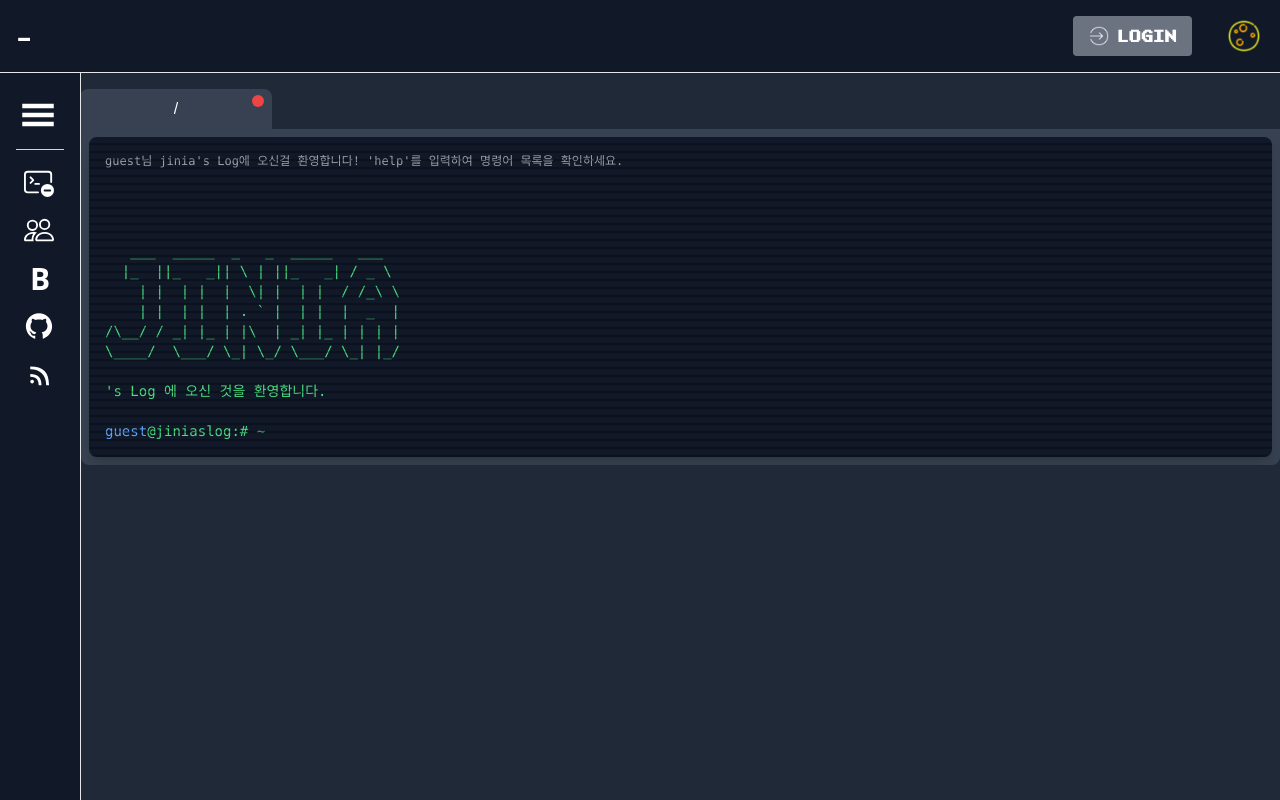
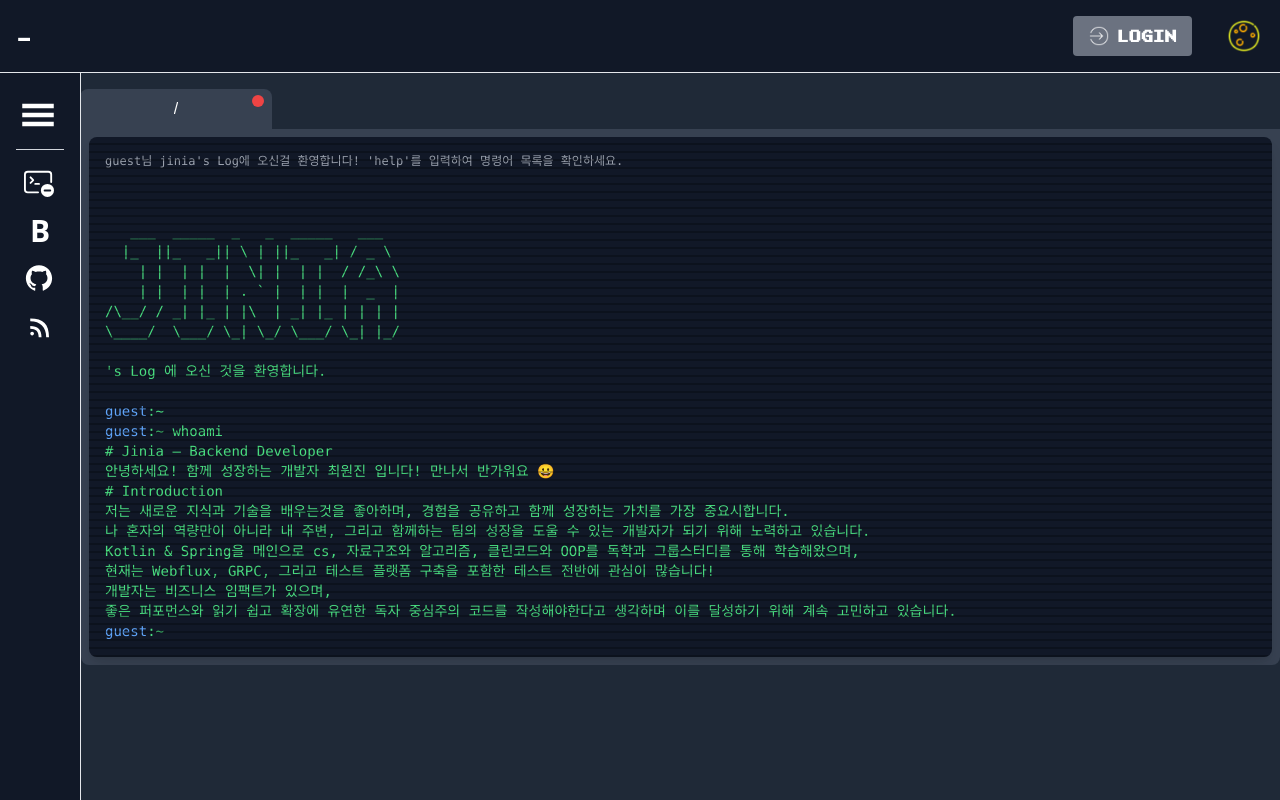
Before and after one commit to jinia91/blog-front, a Next.js app: page / in a window 1280 px wide. Built offline with nearby package versions, Linux system fonts and the light colour scheme; no server answers; a web font is replaced by a local one.

Commit message:
about 제거 및 whoami 커맨드 추가

```diff
--- a/app/(layout)/(components)/(sidebar)/side-bar-items.ts
+++ b/app/(layout)/(components)/(sidebar)/side-bar-items.ts
@@ -1,5 +1,5 @@
 import { AiFillGithub, AiOutlineFileText } from 'react-icons/ai'
-import { BsPeople, BsTerminalDash } from 'react-icons/bs'
+import { BsTerminalDash } from 'react-icons/bs'
 import { Auth } from '../../../login/(domain)/session'
 import { BlogIcon } from './blog-icon'
 import { RssIcon } from './rss-feed-icon'
@@ -10,13 +10,6 @@ export const sideBarItems = [
     name: 'Home',
     href: '/',
     icon: BsTerminalDash,
-    auth: Auth.Guest,
-    type: 'app'
-  },
-  {
-    name: 'About',
-    href: '/about',
-    icon: BsPeople,
     auth: Auth.Guest,
     type: 'app'
   },
--- a/app/(main)/(terminal)/components/command-line/command-line.tsx
+++ b/app/(main)/(terminal)/components/command-line/command-line.tsx
@@ -1,5 +1,5 @@
 'use client'
-import React, { type KeyboardEvent } from 'react'
+import React, { type KeyboardEvent, useEffect } from 'react'
 import { useCommandNavigate } from '../../usecase/command-navigator-usecases'
 import { terminalAtom, useCommandHandle } from '../../usecase/command-handle-usecases'
 import { useAtom } from 'jotai'
@@ -13,6 +13,7 @@ export const CommandLine: React.FC<TerminalInputProps> = ({ username, inputRef }
   const { navigate } = useCommandNavigate()
   const { handleCommand } = useCommandHandle()
   const [context, setContext] = useAtom(terminalAtom)
+
   const handleKeyPress = async (e: KeyboardEvent<HTMLInputElement>): Promise<void> => {
     if (e.key === 'Enter') {
       await handleCommand(username)
@@ -23,12 +24,26 @@ export const CommandLine: React.FC<TerminalInputProps> = ({ username, inputRef }
     }
   }
 
+  useEffect(() => {
+    if (context.processContext === null && !context.isInitialLoad) {
+      setContext((prevContext) => ({
+        ...prevContext,
+        currentInput: 'whoami',
+        isInitialLoad: true
+      }))
+    }
+    // 강제로 일정시간 지연
+    setTimeout(() => {
+      handleCommand(username).catch(console.log)
+    }, 100)
+  }, [context.processContext, context.isInitialLoad])
+
   return context.processContext !== null
     ? null
     : (
       <div className="flex">
         <span className="text-blue-400">{username}</span>
-        <span className="text-green-400">@jiniaslog:# ~&nbsp;</span>
+        <span className="text-green-400">:~&nbsp;</span>
         <input
           type="text"
           ref={inputRef}
--- a/app/(main)/(terminal)/domain/command.ts
+++ b/app/(main)/(terminal)/domain/command.ts
@@ -7,6 +7,7 @@ import { githubCommand } from '../usecase/github-command'
 import { curlCommand } from '../usecase/curl-command'
 import { snakeCommand } from '../usecase/snake-command'
 import { evalCommand } from '../usecase/eval-command'
+import { whoAmICommand } from '../usecase/whoami-command'
 
 export interface Command {
   name: string
@@ -14,7 +15,7 @@ export interface Command {
   execute: (setContext: (args: (((prev: TerminalContext) => TerminalContext) | TerminalContext)) => void, strings: string[]) => Promise<void>
 }
 
-export const COMMAND_LIST = [clearCommand, welcomeCommand, helpCommand, historyCommand, githubCommand, curlCommand, snakeCommand, evalCommand]
+export const COMMAND_LIST = [clearCommand, welcomeCommand, helpCommand, historyCommand, githubCommand, curlCommand, snakeCommand, evalCommand, whoAmICommand]
 
 export const commandParser: {
   parseCommand: (commandLine: string) => [string, string[]]
--- a/app/(main)/(terminal)/domain/terminal-context.ts
+++ b/app/(main)/(terminal)/domain/terminal-context.ts
@@ -4,6 +4,7 @@ export interface TerminalContext {
   currentInput: string
   currentHistoryIndex: number | null
   processContext: any | null
+  isInitialLoad: boolean
 }
 
-export const COMMAND_LINE_DEFAULT = '@jiniaslog:# ~'
+export const COMMAND_LINE_DEFAULT = ':~'
--- a/app/(main)/(terminal)/usecase/command-handle-usecases.tsx
+++ b/app/(main)/(terminal)/usecase/command-handle-usecases.tsx
@@ -8,7 +8,8 @@ export const terminalAtom = atom<TerminalContext>({
   view: [logo],
   currentInput: '',
   currentHistoryIndex: null,
-  processContext: null
+  processContext: null,
+  isInitialLoad: false
 })
 
 export const useCommandHandle = (): {
--- a/app/(main)/(terminal)/usecase/welcome-command.tsx
+++ b/app/(main)/(terminal)/usecase/welcome-command.tsx
@@ -1,7 +1,6 @@
 import { type Command } from '../domain/command'
 
 export const logo = `
-
    ___  _____  _   _  _____   ___
   |_  ||_   _|| \\ | ||_   _| / _ \\
     | |  | |  |  \\| |  | |  / /_\\ \\
--- /dev/null
+++ b/app/(main)/(terminal)/usecase/whoami-command.tsx
@@ -0,0 +1,55 @@
+import { type Command } from '../domain/command'
+import type { TerminalContext } from '../domain/terminal-context'
+
+export const whoami = async (
+  setContext: (args: ((prev: TerminalContext) => TerminalContext) | TerminalContext) => void
+): Promise<void> => {
+  const lines = [
+    '# Jinia — Backend Developer',
+    '안녕하세요! 함께 성장하는 개발자 최원진 입니다! 만나서 반가워요 😀',
+    '',
+    '# Introduction',
+    '저는 새로운 지식과 기술을 배우는것을 좋아하며, 경험을 공유하고 함께 성장하는 가치를 가장 중요시합니다.',
+    '나 혼자의 역량만이 아니라 내 주변, 그리고 함께하는 팀의 성장을 도울 수 있는 개발자가 되기 위해 노력하고 있습니다.',
+    'Kotlin & Spring을 메인으로 cs, 자료구조와 알고리즘, 클린코드와 OOP를 독학과 그룹스터디를 통해 학습해왔으며,',
+    '현재는 Webflux, GRPC, 그리고 테스트 플랫폼 구축을 포함한 테스트 전반에 관심이 많습니다!',
+    '개발자는 비즈니스 임팩트가 있으며,',
+    '좋은 퍼포먼스와 읽기 쉽고 확장에 유연한 독자 중심주의 코드를 작성해야한다고 생각하며 이를 달성하기 위해 계속 고민하고 있습니다.',
+    '',
+    '# Skill',
+    '- Kotlin, Java, TypeScript',
+    '- Spring Boot, Webflux',
+    '- MySQL, Redis',
+    '- Kafka, KSQL, Kafka Streams',
+    '- Kubernetes, GitOps, ArgoCD, aws',
+    '- Prometheus, OpenTelemetry, Grafana, Loki'
+  ]
+
+  let index = 0
+  const intervalId = setInterval(() => {
+    setContext(prev => {
+      const nextLine = lines[index]
+      const updatedView = [...prev.view, nextLine]
+      index++
+      if (index >= lines.length) {
+        clearInterval(intervalId)
+        return {
+          ...prev,
+          view: [...updatedView]
+        }
+      }
+      return {
+        ...prev,
+        view: updatedView
+      }
+    })
+  }, 500)
+}
+
+export const whoAmICommand: Command = {
+  name: 'whoami',
+  description: '저에대한 소개를 출력합니다',
+  execute: async (setContext) => {
+    await whoami(setContext)
+  }
+}
--- a/app/about/page.tsx
+++ /dev/null
@@ -1,14 +0,0 @@
-import React from 'react'
-
-export default function about (): React.ReactElement {
-  return (
-    <main className="">
-      <p>about 페이지입니다</p>
-      <p>about 페이지입니다</p>
-      <p>about 페이지입니다</p>
-      <p>about 페이지입니다</p>
-      <p>about 페이지입니다</p>
-      <p>about 페이지입니다</p>
-    </main>
-  )
-}
```
